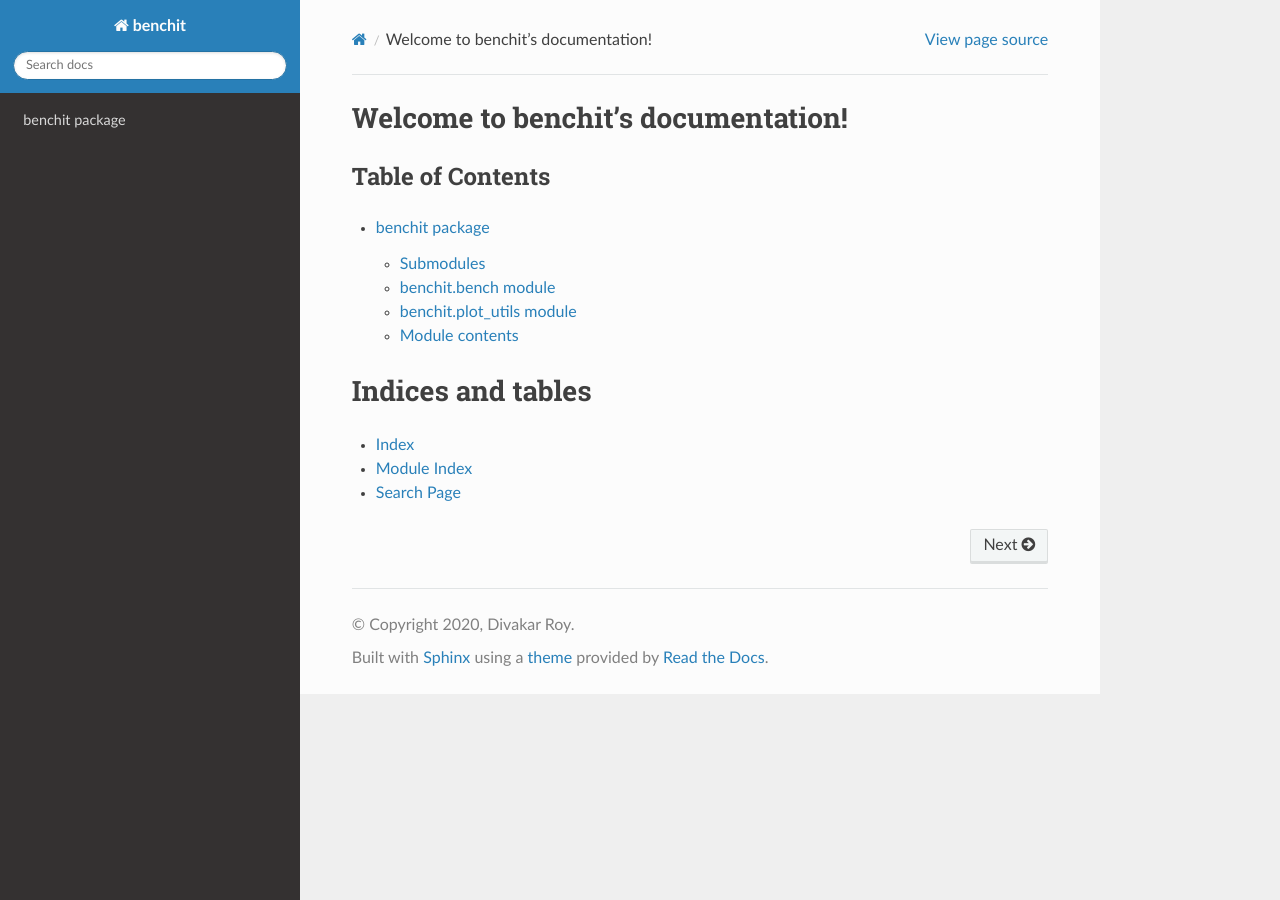
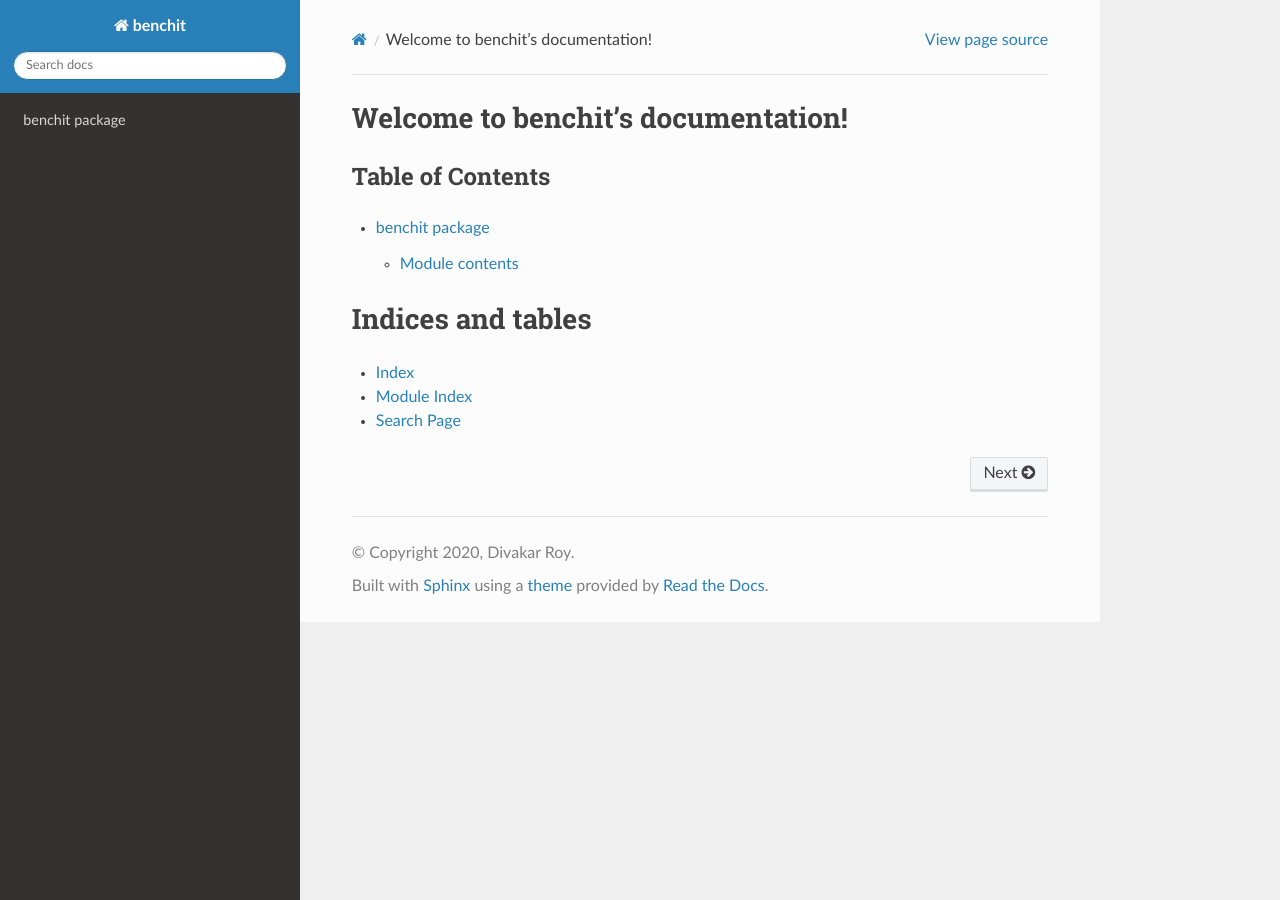
Before and after one commit to droyed/benchit, a Sphinx documentation site: the page built from docs/source/index.rst, in a window 1280 px wide. Built offline with Sphinx 7.4.7 and the Read the Docs theme 2.0.0, drawn with Linux system fonts in a browser that asks for light colours.

Commit message:
fix for apidocs bug

```diff
--- a/docs/source/benchit.rst
+++ b/docs/source/benchit.rst
@@ -1,24 +1,5 @@
 benchit package
 ===============
-
-Submodules
-----------
-
-benchit.bench module
---------------------
-
-.. automodule:: benchit.bench
-    :members:
-    :undoc-members:
-    :show-inheritance:
-
-benchit.plot\_utils module
---------------------------
-
-.. automodule:: benchit.plot_utils
-    :members:
-    :undoc-members:
-    :show-inheritance:
 
 
 Module contents
```
